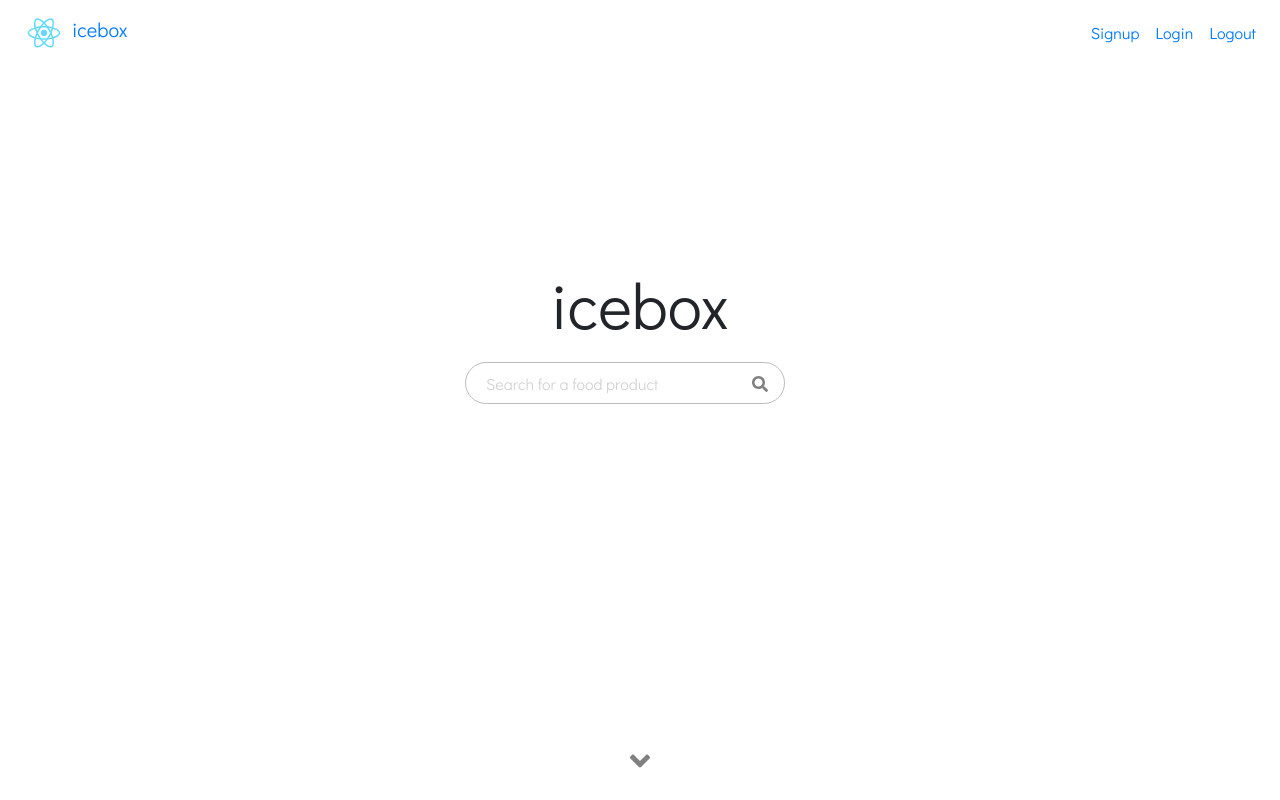
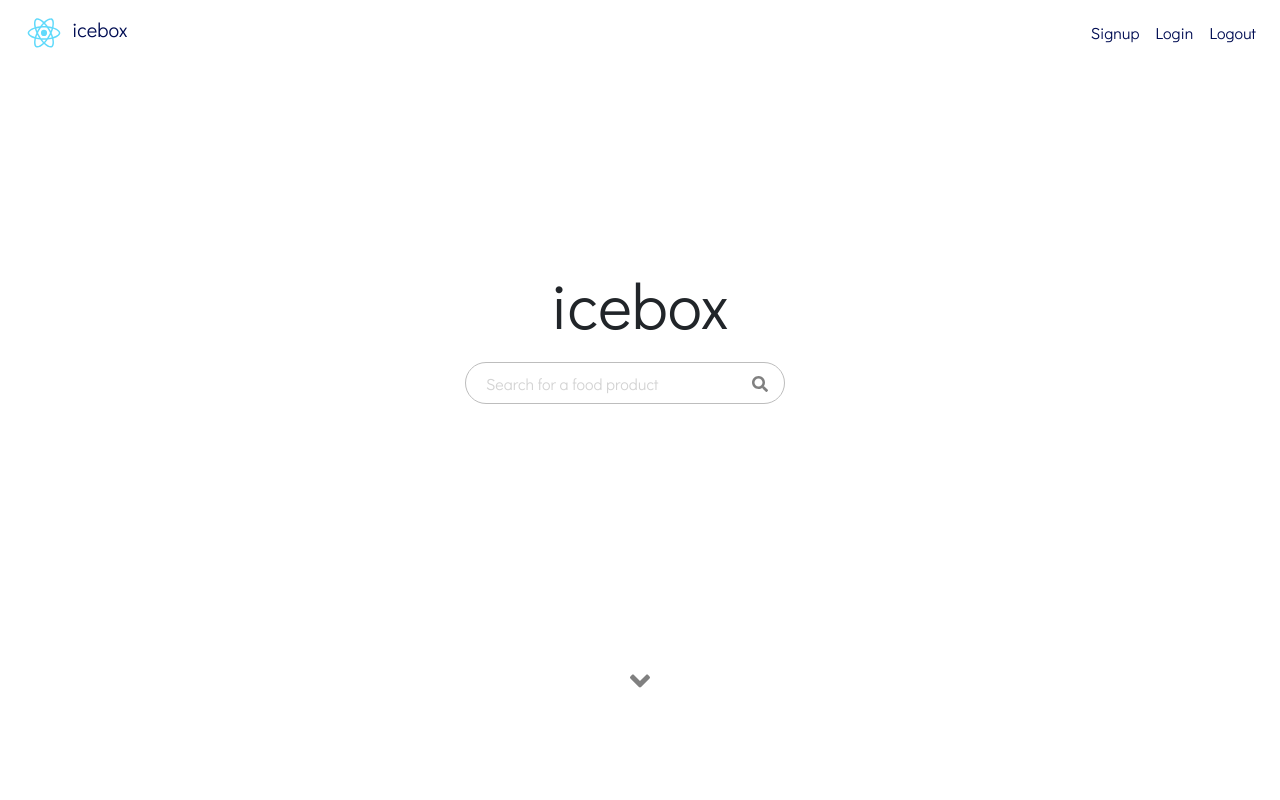
Before and after one commit to crispy-palm-trees/icebox, a React (Create React App) app: page / in a window 1280 px wide. Shown: the top 800 px of the page. Built offline with nearby package versions, Linux system fonts and the light colour scheme.

Commit message:
fixed site navbar

```diff
--- a/src/Components/Navbar/NavbarSite/NavbarSite.scss
+++ b/src/Components/Navbar/NavbarSite/NavbarSite.scss
@@ -0,0 +1,4 @@
+.nav-link,
+.navbar-brand {
+  color: #000d53 !important;
+}
--- a/src/Components/Navbar/NavbarSite/NavbarSite.tsx
+++ b/src/Components/Navbar/NavbarSite/NavbarSite.tsx
@@ -7,33 +7,39 @@ import "./NavbarSite.scss";
 class NavbarSite extends React.Component {
   render() {
     return (
-      <nav className="navbar navbar-expand-lg">
-        <a className="navbar-brand" href="/">
+      <nav className='site-navbar navbar navbar-expand-lg'>
+        <a className='navbar-brand' href='/icebox'>
           <img src={logo} />
           icebox
         </a>
-        <div className="collapse navbar-collapse d-sm-inline-flex flex-sm-row-reverse">
-          <ul className="navbar-nav ml-auto" id="navList">
-            <li className="nav-item">
-              <a className="nav-link" href="/signup">Signup</a>
+        <div className='collapse navbar-collapse d-sm-inline-flex flex-sm-row-reverse'>
+          <ul className='navbar-nav ml-auto' id='navList'>
+            <li className='nav-item'>
+              <a className='nav-link' href='/icebox/signup'>
+                Signup
+              </a>
             </li>
-            <li className="nav-item">
-              <a className="nav-link" href="login">Login</a>
+            <li className='nav-item'>
+              <a className='nav-link' href='/icebox/login'>
+                Login
+              </a>
             </li>
-            <li className="nav-item" hidden>
-              <a className="nav-link">Food Library</a>
+            <li className='nav-item' hidden>
+              <a className='nav-link'>Food Library</a>
             </li>
-            <li className="nav-item" hidden>
-              <a className="nav-link">Grocery List</a>
+            <li className='nav-item' hidden>
+              <a className='nav-link'>Grocery List</a>
             </li>
-            <li className="nav-item" hidden>
-              <a className="nav-link">Stats</a>
+            <li className='nav-item' hidden>
+              <a className='nav-link'>Stats</a>
             </li>
-            <li className="nav-item" hidden>
-              <a className="nav-link">Calendar</a>
+            <li className='nav-item' hidden>
+              <a className='nav-link'>Calendar</a>
             </li>
-            <li className="nav-item">
-              <a className="nav-link" href="/">Logout</a>
+            <li className='nav-item'>
+              <a className='nav-link' href='/icebox'>
+                Logout
+              </a>
             </li>
           </ul>
         </div>
--- a/src/Components/Search/Search.scss
+++ b/src/Components/Search/Search.scss
@@ -1,5 +1,5 @@
 .app-search {
-  height: 100vh;
+  height: 80vh;
 }
 
 .more-info-btn {
@@ -49,6 +49,6 @@
     outline: none;
   }
   position: relative;
-  top: calc(80vh - 100px);
+  top: calc(70vh - 100px);
   text-align: center;
 }
--- a/src/index.tsx
+++ b/src/index.tsx
@@ -9,10 +9,6 @@ import * as serviceWorker from "./serviceWorker";
 import "bootstrap/dist/css/bootstrap.css";
 import "./styles.scss";
 import history from "./Utils/history";
-
-//const store = createStore();
-
-//ReactDOM.render(document.getElementById("root"));
 
 const store = createStore(mainReducer);
 
--- a/src/styles.scss
+++ b/src/styles.scss
@@ -11,9 +11,6 @@ body {
   font-family: "Didact Gothic", sans-serif !important;
   font-size: 125%;
   overflow-x: hidden;
-}
-a {
-  color: white;
 }
 a:hover {
   color: #26a6a7 !important;
```
Also changed, not shown: src/Containers/index.tsx (+5 -5 lines), tsconfig.json (+2 -8 lines).
